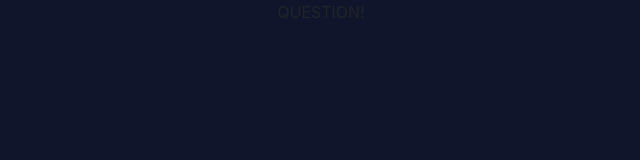
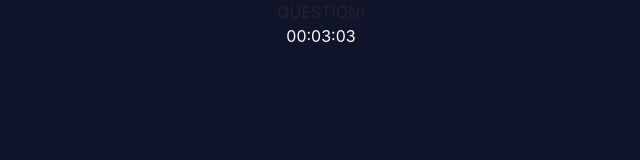
Before and after one commit to navidmadannezhad/my-react-exercise, a React (Vite) app in the folder quiz-app/: page / in a window 1280 px wide. Shown: the top 160 px of the page, without its empty margins (319-959 px from the left). Built offline with nearby package versions, Linux system fonts and the light colour scheme.

Commit message:
timer logic done

```diff
--- a/quiz-app/src/components/Question.jsx
+++ b/quiz-app/src/components/Question.jsx
@@ -1,10 +1,11 @@
-
+import Timer from "./Timer";
 
 const Question = () => {
 
     return (
         <div>
             QUESTION!
+            <Timer />
         </div>
     )
 }
--- a/quiz-app/src/components/Timer.jsx
+++ b/quiz-app/src/components/Timer.jsx
@@ -0,0 +1,105 @@
+import React, { useEffect, useState } from "react";
+
+const required_hours = 0;
+const required_minutes = 3;
+const required_seconds = 10;
+
+const Timer = () => {
+
+    const [seconds, setSeconds] = useState(required_seconds);
+    const [minutes, setMinutes] = useState(required_minutes);
+    const [hours, setHours] = useState(required_hours);
+
+    const lowerSeconds = () => {
+        if(seconds <= 0){
+            setSeconds(59);
+            lowerMinutes();
+        }else{
+            setSeconds(seconds - 1)
+        }
+    }
+
+    const lowerMinutes = () => {
+        if(minutes <= 0){
+            setMinutes(59);
+            lowerHours();
+        }else{
+            setMinutes(minutes - 1)
+        }
+    }
+
+    const lowerHours = () => {
+        if(hours <= 0){
+            setHours(24);
+            lowerMinutes();
+        }else{
+            setHours(hours - 1)
+        }
+    }
+
+    const startTimer = () => {
+        let timer = setInterval(() => {
+            lowerSeconds();
+        }, 1000);
+        return timer;
+    }
+
+    const stopTimer = timer => {
+        clearInterval(timer);
+    }
+
+    useEffect(() => {
+        let timer = startTimer();
+        if(hours == 0 && minutes == 0 && seconds == 0){
+            stopTimer(timer);
+        }
+    });
+
+    return (
+        <div className="timer-component text-light">
+            {
+                String(hours).length == 1 ? (
+                    <span>
+                        0{ hours }
+                    </span>
+                )
+                :
+                (
+                    <span>
+                        { hours }
+                    </span>
+                )
+            }
+            :
+            {
+                String(minutes).length == 1 ? (
+                    <span>
+                        0{ minutes }
+                    </span>
+                )
+                :
+                (
+                    <span>
+                        { minutes }
+                    </span>
+                )
+            }
+            :
+            {
+                String(seconds).length == 1 ? (
+                    <span>
+                        0{ seconds }
+                    </span>
+                )
+                :
+                (
+                    <span>
+                        { seconds }
+                    </span>
+                )
+            }
+        </div>
+    )
+}
+
+export default Timer;
```
